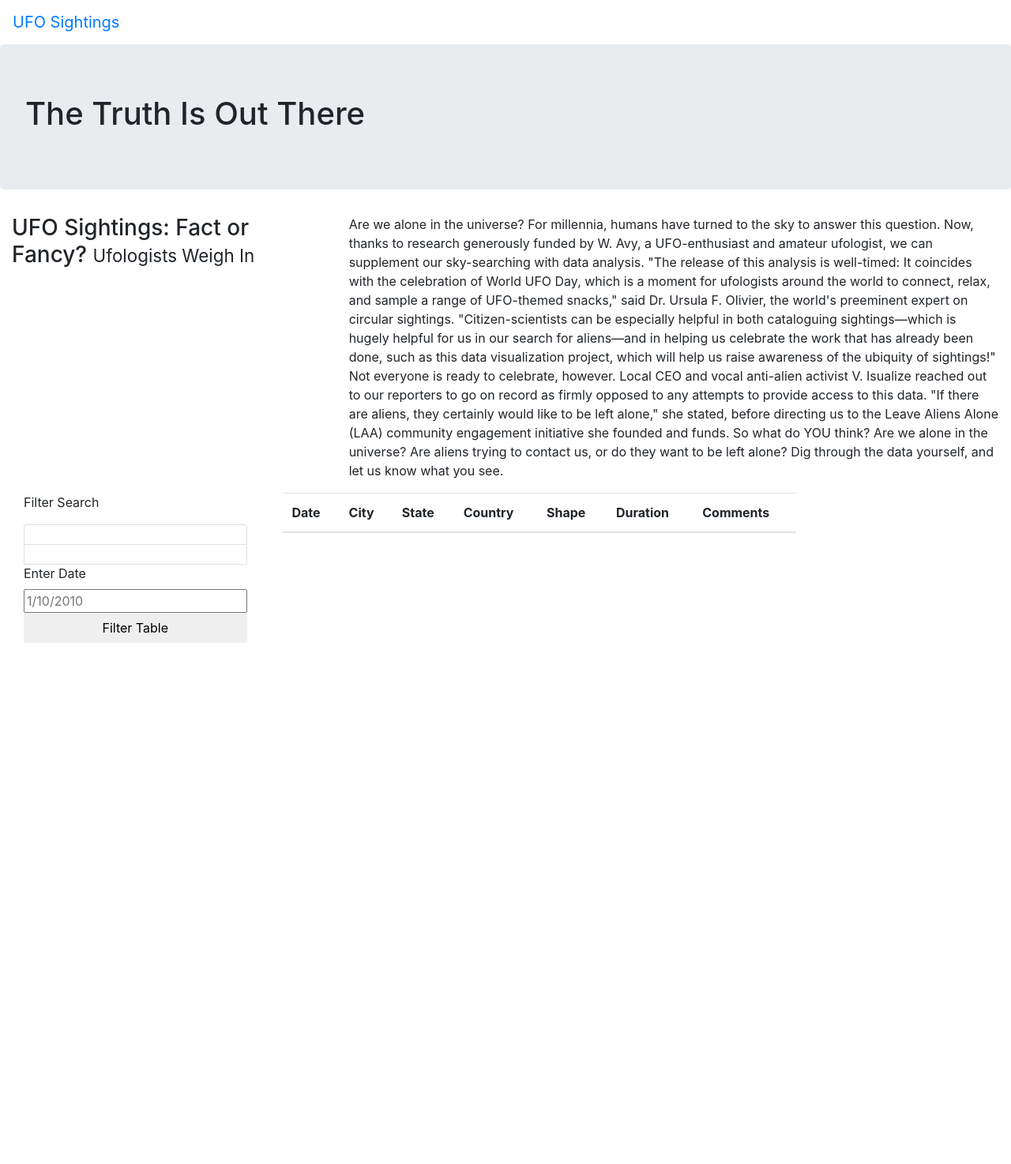
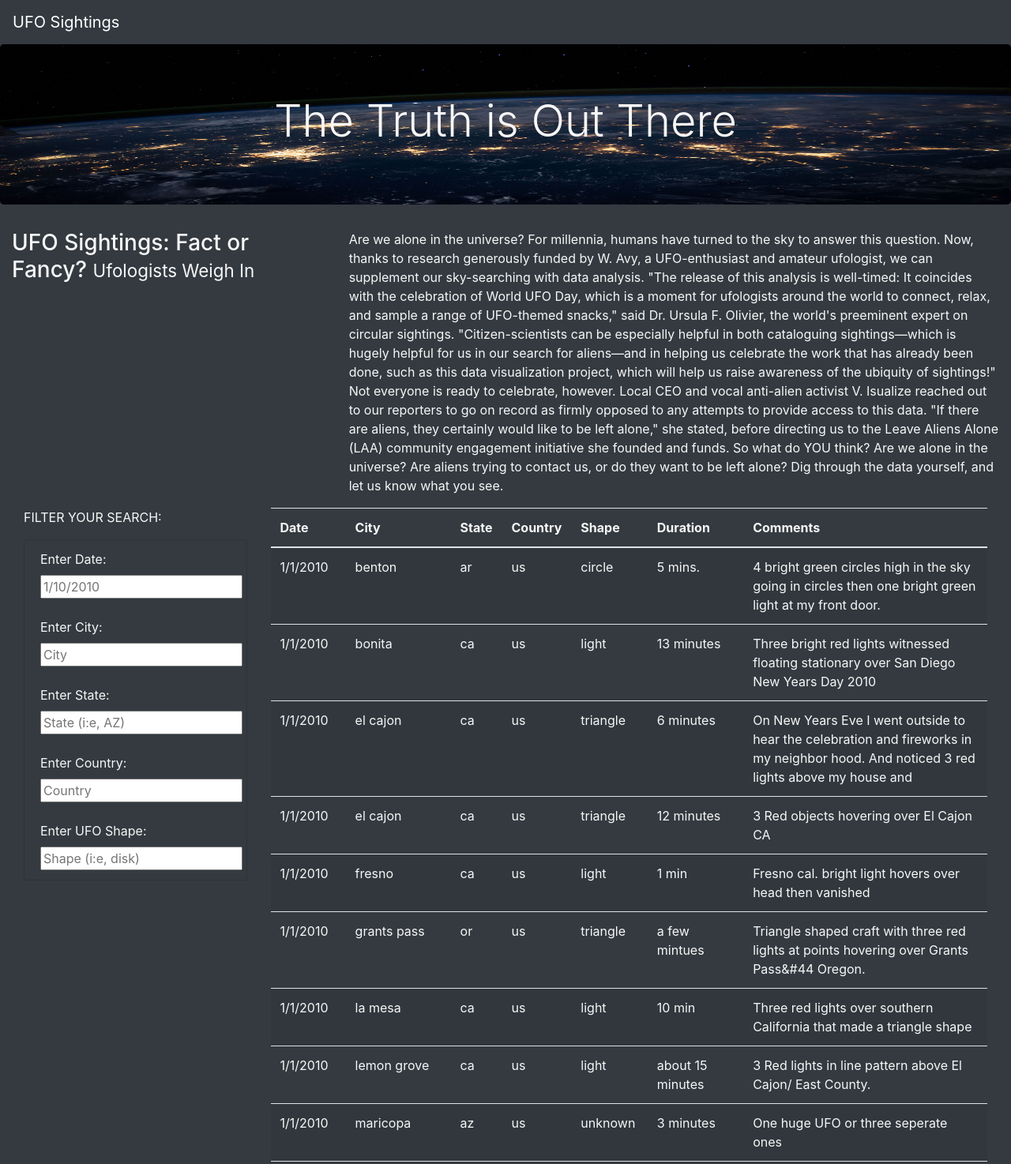
Before and after one commit to speplinski3/UFOs, a plain HTML site: page index.html in a window 1280 px wide. Shown: the top 1474 px of the page at 79% size. Before the commit the page ends 814 px from the top, so only its background shows below. Drawn offline with nearby package versions, Linux system fonts and the light colour scheme.

Commit message:
Challenge Changes

```diff
--- a/index.html
+++ b/index.html
@@ -14,13 +14,14 @@
     <link rel="stylesheet" href="static/css/style.css">
 </head>
 <body>
+  <body class="bg-dark"></body>
     <div class="wrapper">
-        <nav class="navbar navbar-expand-lg">
+      <nav class="navbar navbar-dark bg-dark navbar-expand-lg">
             <a class="navbar-brand" href="index.html">UFO Sightings</a>
           </nav>
             </div>
             <div class="jumbotron">
-          <h1>The Truth Is Out There</h1>
+              <h1 class="display-4">The Truth is Out There</h1>
             </div>
                 </ul>
           </div>
@@ -39,27 +40,41 @@
         </div>
         </div>
 
-
-
       <div class="container-fluid">
         <div class="row">
           <div class="col-md-3">
+            <form class="bg-dark">
+              <p>FILTER YOUR SEARCH:</p>
+              <ul class="list-group">
+                <li class="list-group-item bg-dark">
+                  <label for="datetime">Enter Date:</label>
+                  <br>
+                  <input type="text" placeholder="1/10/2010" id="datetime" />
+                  <br>
+                  <br>
+                  <label for="city">Enter City:</label>
+                  <br>
+                  <input type="text" placeholder="City" id="city" />
+                  <br>
+                  <br>
+                  <label for="state">Enter State:</label>
+                  <br>
+                  <input type="text" placeholder="State (i:e, AZ)" id="state" />
+                  <br>
+                  <br>
+                  <label for="country">Enter Country:</label>
+                  <br>
+                  <input type="text" placeholder="Country" id="country" />
+                  <br>
+                  <br>
+                  <label for="shape">Enter UFO Shape:</label>
+                  <br>
+                  <input type="text" placeholder="Shape (i:e, disk)" id="shape" />
+                </li>
 
-                  <form>
-                    <p>Filter Search</p>
+              </ul>
             </form>
-                  <ul class="list-group">
-                    <li class="list-group-item">
-
-                    </li>
-                    <li class="list-group-item">
-
-                    </li>
-                    <label for="date">Enter Date</label>
-                    <input type="text" placeholder="1/10/2010" id="datetime" />
-                    <button id="filter-btn" type="button" class="btn btn=default">Filter Table</button>
           </div>
-                          <div class="col-md-9">
             <div class="col-md-9">
               <table class="table table-striped">
                 <thead>
@@ -77,8 +92,12 @@
               </table>
             </div>
           </div>
+        </div>
+      </div>
+      <script src="https://cdnjs.cloudflare.com/ajax/libs/d3/4.11.0/d3.js"></script>
+      <script src="static/js/data.js"></script>
+      <script src="static/js/app.js"></script>
+</body>
 
-                        </div>
 
-</body>
 </html>
--- a/static/css/style.css
+++ b/static/css/style.css
@@ -0,0 +1,10 @@
+body {
+
+    color: #f7f7f7;
+  }
+
+.jumbotron {
+    background-image: url("/images/nasa.jpg");
+    background-size: 100% 100%;
+    text-align: center;
+  }
--- /dev/null
+++ b/static/js/app.js
@@ -0,0 +1,82 @@
+// from data.js
+const tableData = data;
+
+// get table references
+var tbody = d3.select("tbody");
+
+function buildTable(data) {
+  // First, clear out any existing data
+  tbody.html("");
+
+  // Next, loop through each object in the data
+  // and append a row and cells for each value in the row
+  data.forEach((dataRow) => {
+    // Append a row to the table body
+    let row = tbody.append("tr");
+
+    // Loop through each field in the dataRow and add
+    // each value as a table cell (td)
+    Object.values(dataRow).forEach((val) => {
+      let cell = row.append("td");
+      cell.text(val);
+    });
+  });
+}
+
+// 1. Create a variable to keep track of all the filters as an object.
+var filters = {};
+
+// 3. Use this function to update the filters.
+function updateFilters() {
+
+    // 4a. Save the element that was changed as a variable.
+  let changeElement = d3.select(this);
+
+    // 4b. Save the value that was changed as a variable.
+  let changeValue = changeElement.property("value");
+
+    // 4c. Save the id of the filter that was changed as a variable.
+  let saveID = changeElement.attr("id");
+
+    // 5. If a filter value was entered then add that filterId and value
+    // to the filters list. Otherwise, clear that filter from the filters object.
+  if (changeValue) {
+     filters[saveID]=changeValue;
+    }
+
+  else {
+      delete filters[saveID];
+    }
+
+    // 6. Call function to apply all filters and rebuild the table
+    filterTable();
+
+  }
+
+  // 7. Use this function to filter the table when data is entered.
+  function filterTable() {
+
+    // 8. Set the filtered data to the tableData.
+    let filteredData = tableData;
+
+    // 9. Loop through all of the filters (filteredData variable?) and keep any data that
+    // matches the filter values
+
+    // FOREACH: We must first have an array defined by a variable.
+    // Call a for each on that variable. object.entries returns an array of a given object's own enumerable string-keyed property [key, value] pairs
+
+    Object.entries(filters).forEach(([key, value]) => {
+      filteredData = filteredData.filter(row => row[key] === value);
+
+
+    });
+
+    // 10. Finally, rebuild the table using the filtered data
+    buildTable(filteredData);
+  }
+
+  // 2. Attach an event to listen for changes to each filter
+ d3.selectAll("input").on("change", updateFilters)
+
+  // Build the table when the page loads
+buildTable(tableData);
```
Also changed, not shown: js/app.js (deleted, +0 -38 lines), images/nasa.jpg (added), static/js/data.js (renamed from js/data.js). Lines whose indentation alone changed are shown as unchanged.
